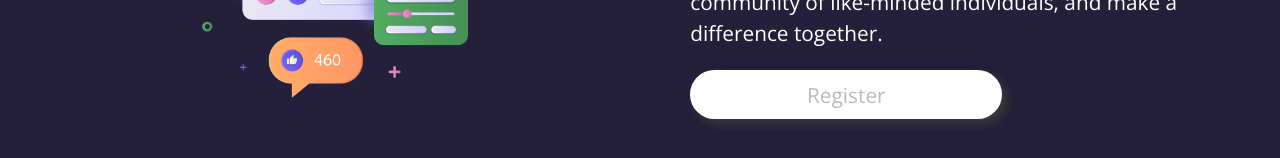
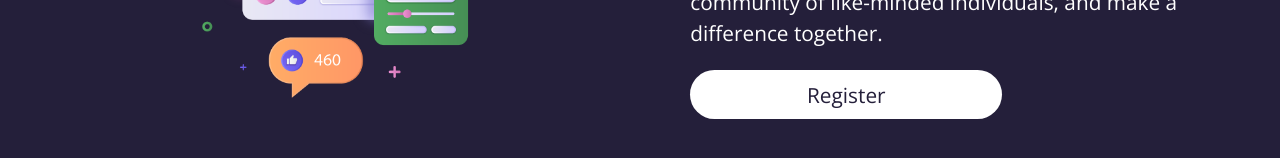
Before and after one commit to RajatBhaskare7/social, a React (Create React App) app in the folder client/: page / in a window 1280 px wide. Shown: the part 429-587 px from the top of the page. Built offline with nearby package versions, Linux system fonts and the light colour scheme.

Commit message:
added changes in landing btn

```diff
--- a/client/src/scenes/Home/index.js
+++ b/client/src/scenes/Home/index.js
@@ -34,7 +34,7 @@ export default class index extends Component {
           color:'#241F3A',
         }}>
 
-          <Link to="/auth" style={{textDecoration:'none'}}>Register</Link>
+          <Link to="/auth" className="btn-reg" style={{textDecoration:'none'}}>Register</Link>
         </button>
 
 			</div>
--- a/client/src/scenes/Home/style.css
+++ b/client/src/scenes/Home/style.css
@@ -144,7 +144,7 @@ p,h1,h2,h3,h4,h5,h6 {
 	width: 15em;
 	padding: 0.5em 1.5em;
 	border-radius: 2em;
-	box-shadow: 5px 5px 10px 0px rgba(63, 63, 63, 0.86);
+	/* box-shadow: 5px 5px 10px 0px rgba(63, 63, 63, 0.86); */
 	cursor: pointer;
 }
 
@@ -267,3 +267,6 @@ p,h1,h2,h3,h4,h5,h6 {
 }
 
 /* </---------Media Queries---------> */
+.btn-reg{
+	color:#241F3A !important;
+}
```
